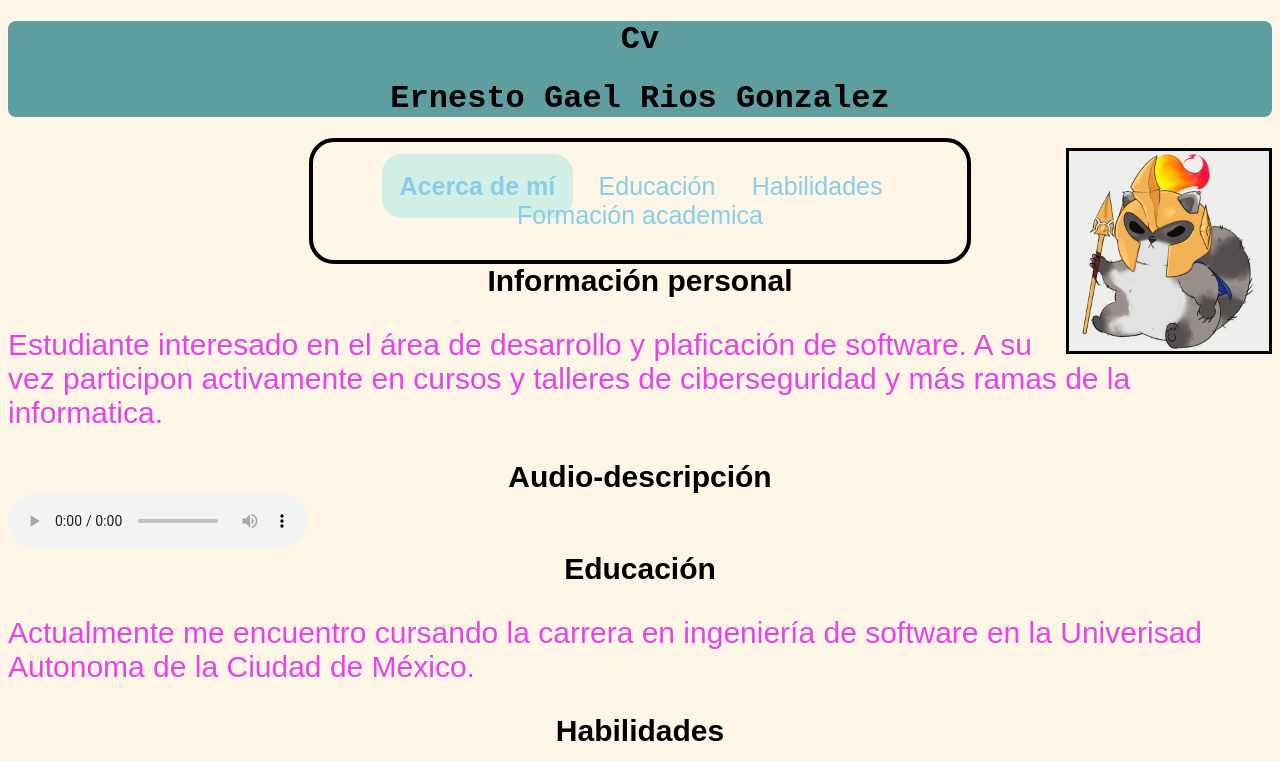
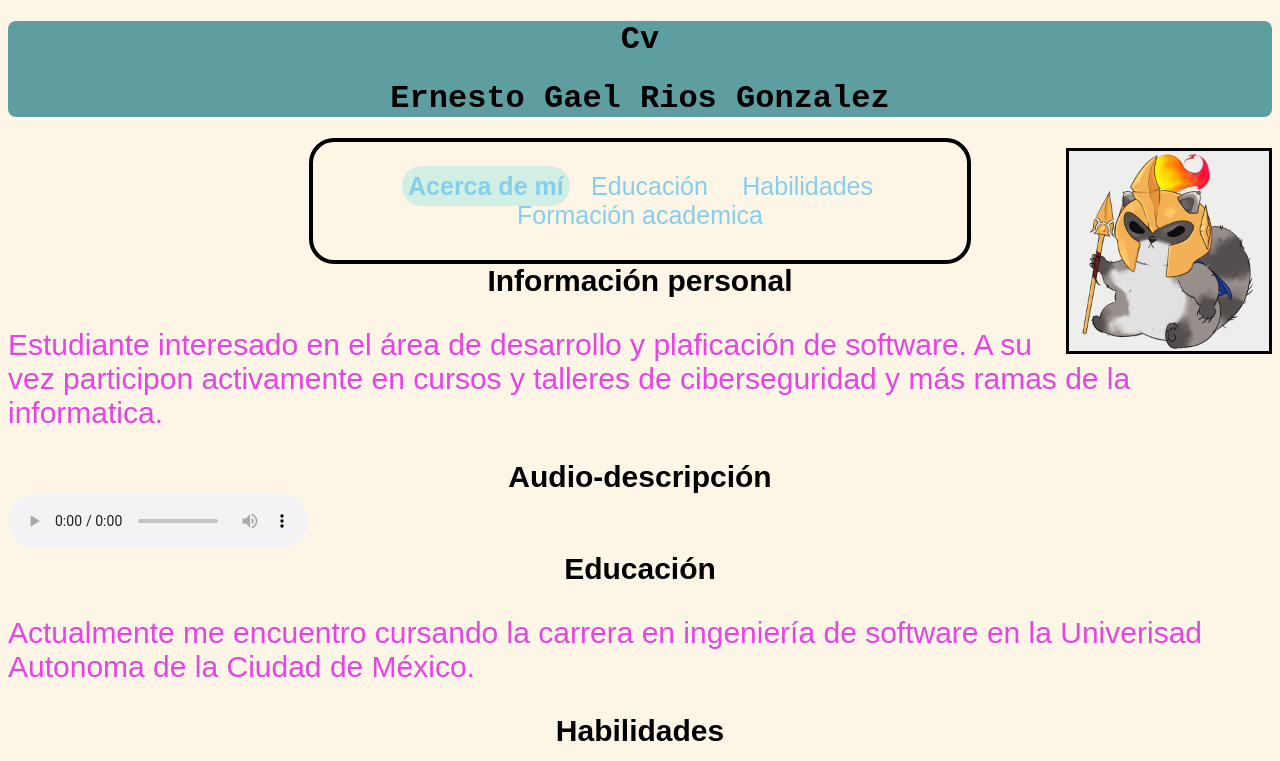
Before and after one commit to G-Weon/CV-Ernesto-G, a plain HTML site: page index.html in a window 1280 px wide. In both pictures the pointer is over the link 479 px from the left and 186 px from the top of the page. Shown: the top 761 px of the page. Drawn offline with Linux system fonts and the light colour scheme; a web font is replaced by a local one.

Commit message:
Ajuste de contorno y relleno en .navinfo

```diff
--- a/visual.css
+++ b/visual.css
@@ -33,16 +33,21 @@ nav{
     font-family: Arial, Helvetica, sans-serif;
     font-size: 25px;
     color: #87CEEB;
-    padding: 1rem;
+    /* ajusta el contorno y relleno */
+    margin: 10px;
+
+    padding: 5px 5px;
+
+
     /* quita el diseño de los href*/
     text-decoration: none;
     transition: 0.3s;
     border-radius: 20px;
 }
 .navinfo:hover{
-    margin-right: 5px;
+    margin-right: 2px;
     font-weight: bold;
-    border: 2px solid transparent;
+    border: 1px solid transparent;
     background-color: rgba(33, 213, 219, 0.20);
 
 }
```
Also changed, not shown: index.html (+0 -1 lines).
